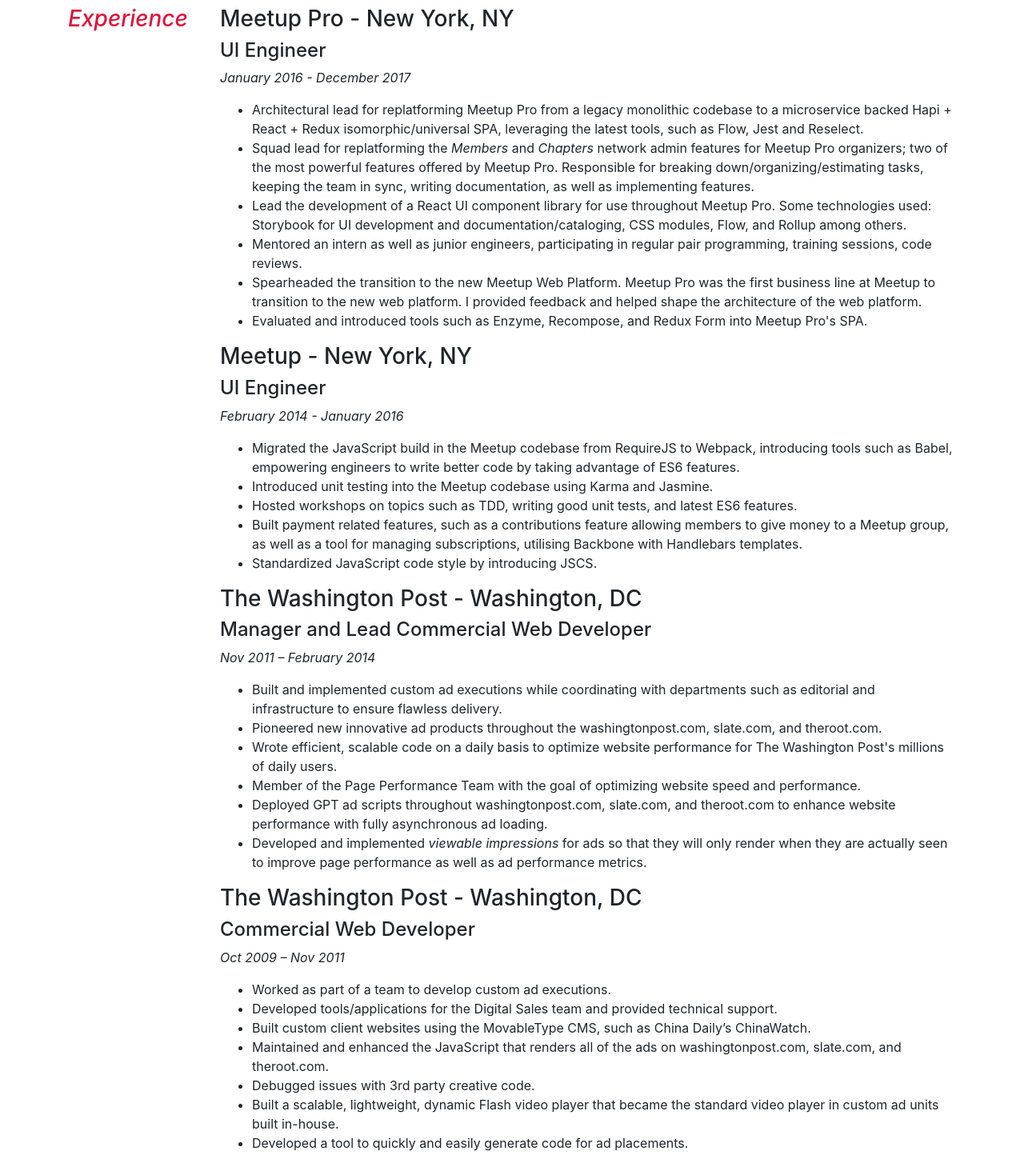
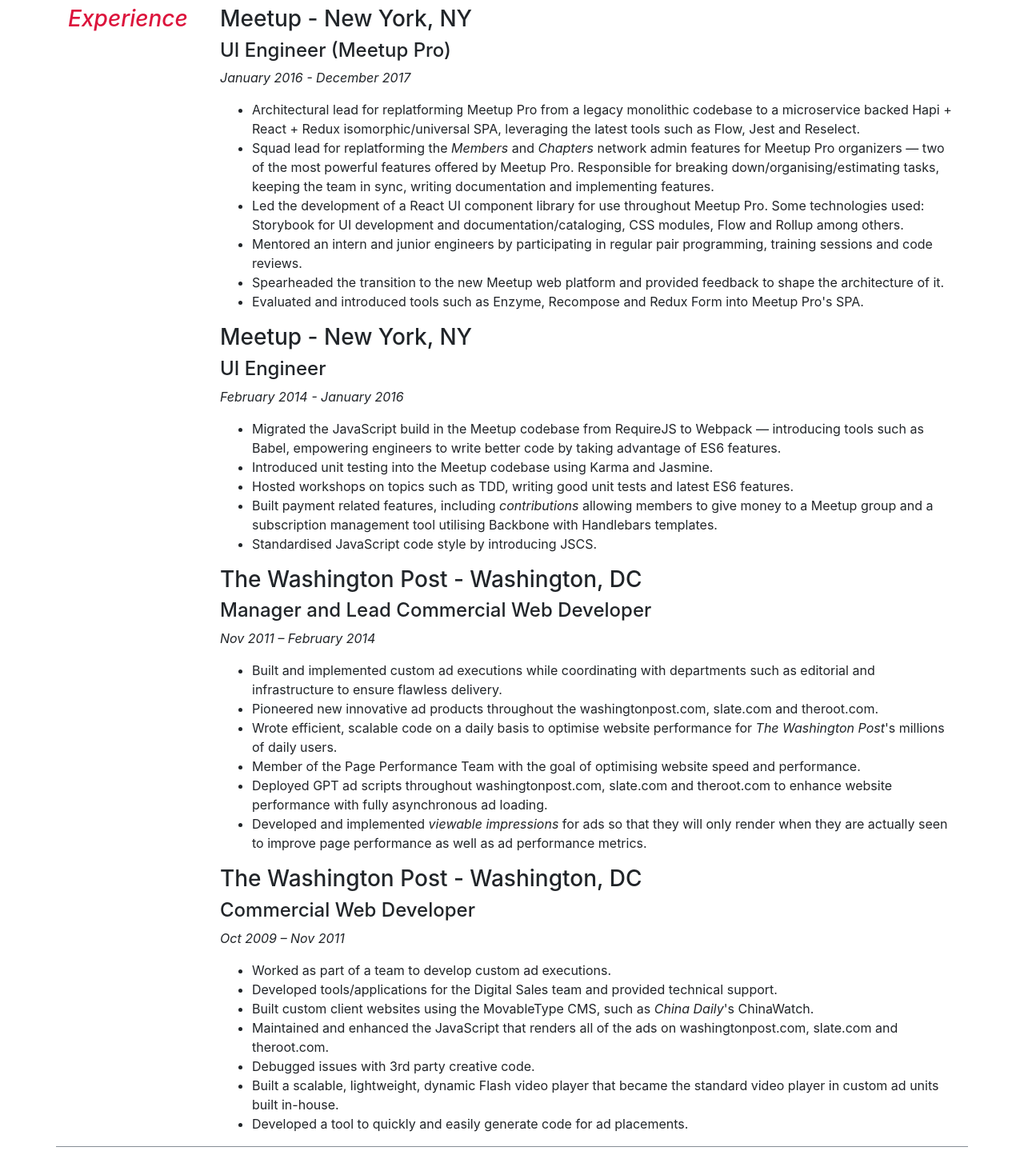
Before and after one commit to mikespencer/resume, a plain HTML site: page index.html in a window 1280 px wide. Shown: the part 420-1864 px from the top of the page at 80% size. Drawn offline with nearby package versions, Linux system fonts and the light colour scheme.

Commit message:
Feedback (#4)
* updates from feedback

* update pdf

```diff
--- a/index.html
+++ b/index.html
@@ -109,34 +109,33 @@
       </div>
       <div class="col-lg">
         <div>
-          <h3>Meetup Pro - New York, NY</h3>
-          <h4>UI Engineer</h4>
+          <h3>Meetup - New York, NY</h3>
+          <h4>UI Engineer (Meetup Pro)</h4>
           <p class="font-italic">January 2016 - December 2017</p>
           <ul>
             <li>
               Architectural lead for replatforming Meetup Pro from a legacy monolithic codebase to a microservice backed Hapi + React +
-              Redux isomorphic/universal SPA, leveraging the latest tools, such as Flow, Jest and Reselect.
+              Redux isomorphic/universal SPA, leveraging the latest tools such as Flow, Jest and Reselect.
             </li>
             <li>
               Squad lead for replatforming the
               <em>Members</em> and
-              <em>Chapters</em> network admin features for Meetup Pro organizers; two of the most powerful features offered by
-              Meetup Pro. Responsible for breaking down/organizing/estimating tasks, keeping the team in sync, writing documentation,
-              as well as implementing features.
+              <em>Chapters</em> network admin features for Meetup Pro organizers &mdash; two of the most powerful features offered
+              by Meetup Pro. Responsible for breaking down/organising/estimating tasks, keeping the team in sync, writing
+              documentation and implementing features.
             </li>
             <li>
-              Lead the development of a React UI component library for use throughout Meetup Pro. Some technologies used: Storybook for
-              UI development and documentation/cataloging, CSS modules, Flow, and Rollup among others.
+              Led the development of a React UI component library for use throughout Meetup Pro. Some technologies used: Storybook for
+              UI development and documentation/cataloging, CSS modules, Flow and Rollup among others.
             </li>
             <li>
-              Mentored an intern as well as junior engineers, participating in regular pair programming, training sessions, code reviews.
+              Mentored an intern and junior engineers by participating in regular pair programming, training sessions and code reviews.
             </li>
             <li>
-              Spearheaded the transition to the new Meetup Web Platform. Meetup Pro was the first business line at Meetup to transition
-              to the new web platform. I provided feedback and helped shape the architecture of the web platform.
+              Spearheaded the transition to the new Meetup web platform and provided feedback to shape the architecture of it.
             </li>
             <li>
-              Evaluated and introduced tools such as Enzyme, Recompose, and Redux Form into Meetup Pro's SPA.
+              Evaluated and introduced tools such as Enzyme, Recompose and Redux Form into Meetup Pro's SPA.
             </li>
           </ul>
         </div>
@@ -147,21 +146,22 @@
           <p class="font-italic">February 2014 - January 2016</p>
           <ul>
             <li>
-              Migrated the JavaScript build in the Meetup codebase from RequireJS to Webpack, introducing tools such as Babel, empowering
+              Migrated the JavaScript build in the Meetup codebase from RequireJS to Webpack &mdash; introducing tools such as Babel, empowering
               engineers to write better code by taking advantage of ES6 features.
             </li>
             <li>
               Introduced unit testing into the Meetup codebase using Karma and Jasmine.
             </li>
             <li>
-              Hosted workshops on topics such as TDD, writing good unit tests, and latest ES6 features.
+              Hosted workshops on topics such as TDD, writing good unit tests and latest ES6 features.
             </li>
             <li>
-              Built payment related features, such as a contributions feature allowing members to give money to a Meetup group, as well
-              as a tool for managing subscriptions, utilising Backbone with Handlebars templates.
+              Built payment related features, including
+              <em>contributions</em> allowing members to give money to a Meetup group and a subscription management tool utilising
+              Backbone with Handlebars templates.
             </li>
             <li>
-              Standardized JavaScript code style by introducing JSCS.
+              Standardised JavaScript code style by introducing JSCS.
             </li>
           </ul>
         </div>
@@ -176,17 +176,17 @@
               flawless delivery.
             </li>
             <li>
-              Pioneered new innovative ad products throughout the washingtonpost.com, slate.com, and theroot.com.
+              Pioneered new innovative ad products throughout the washingtonpost.com, slate.com and theroot.com.
             </li>
             <li>
-              Wrote efficient, scalable code on a daily basis to optimize website performance for The Washington Post's millions of daily
-              users.
+              Wrote efficient, scalable code on a daily basis to optimise website performance for
+              <em>The Washington Post</em>'s millions of daily users.
             </li>
             <li>
-              Member of the Page Performance Team with the goal of optimizing website speed and performance.
+              Member of the Page Performance Team with the goal of optimising website speed and performance.
             </li>
             <li>
-              Deployed GPT ad scripts throughout washingtonpost.com, slate.com, and theroot.com to enhance website performance with fully
+              Deployed GPT ad scripts throughout washingtonpost.com, slate.com and theroot.com to enhance website performance with fully
               asynchronous ad loading.
             </li>
             <li>
@@ -208,10 +208,11 @@
               Developed tools/applications for the Digital Sales team and provided technical support.
             </li>
             <li>
-              Built custom client websites using the MovableType CMS, such as China Daily’s ChinaWatch.
+              Built custom client websites using the MovableType CMS, such as
+              <em>China Daily</em>'s ChinaWatch.
             </li>
             <li>
-              Maintained and enhanced the JavaScript that renders all of the ads on washingtonpost.com, slate.com, and theroot.com.
+              Maintained and enhanced the JavaScript that renders all of the ads on washingtonpost.com, slate.com and theroot.com.
             </li>
             <li>
               Debugged issues with 3rd party creative code.
```
Also changed, not shown: README.md, 1 other file.
